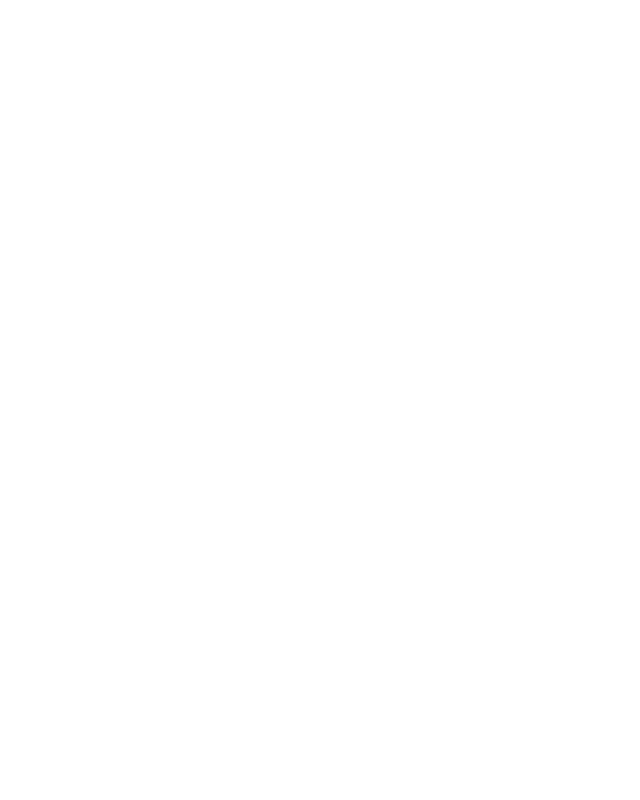
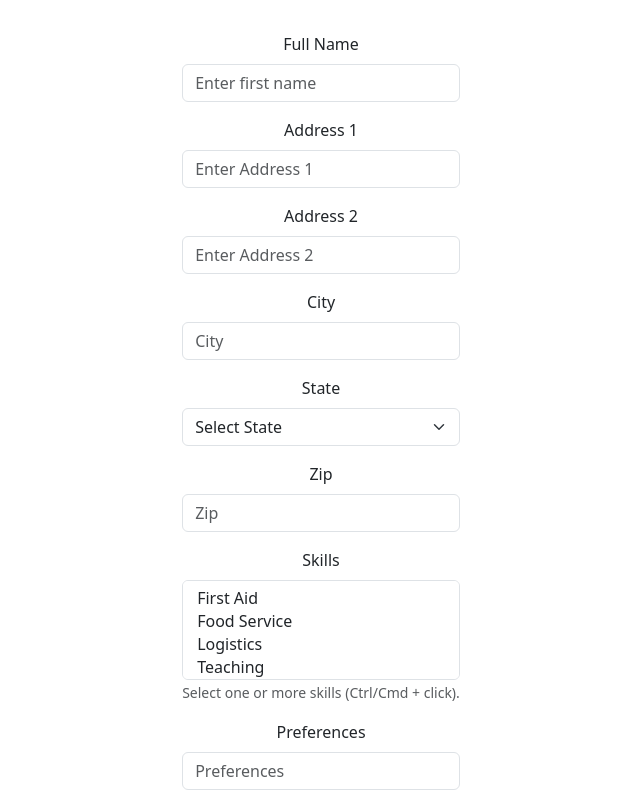
Before and after one commit to Muhammad-Wajeeh/4353-Software-Design-Project-, a React (Vite) app in the folder Client/: page /ProfileManagement in a window 1280 px wide. Before the commit this address had no page. Shown: the top 800 px of the page, without its empty margins (319-959 px from the left). Built offline with nearby package versions, Linux system fonts and the light colour scheme.

Commit message:
Added Profile Management Page

```diff
--- a/Client/package.json
+++ b/Client/package.json
@@ -13,6 +13,8 @@
     "bootstrap": "^5.3.8",
     "react": "^19.1.1",
     "react-bootstrap": "^2.10.10",
+    "react-bootstrap-multiselect": "^2.4.1",
+    "react-datepicker": "^8.7.0",
     "react-dom": "^19.1.1",
     "react-router-dom": "^7.9.2"
   },
--- a/Client/src/App.jsx
+++ b/Client/src/App.jsx
@@ -1,31 +1,26 @@
-import { useState } from 'react'
+import { useState } from "react";
 import { BrowserRouter as Router, Routes, Route } from "react-router-dom";
-import './App.css'
-import Login from './Pages/Login';
-import Register from './Pages/Register';
+import "./App.css";
+import Login from "./Pages/Login";
+import Register from "./Pages/Register";
+import ProfileManagement from "./Pages/ProfileManagement";
 
 function App() {
-  const [count, setCount] = useState(0)
+  const [count, setCount] = useState(0);
   return (
     <>
-
-
       <Router>
-      <Routes>
-        <Route
-          path="/Login"
-          element = {<Login></Login>}
-            />
-            <Route
-          path="/Register"
-          element = {<Register></Register>}
-            />
-
-
-      </Routes>
-    </Router>
+        <Routes>
+          <Route path="/Login" element={<Login></Login>} />
+          <Route path="/Register" element={<Register></Register>} />
+          <Route
+            path="/ProfileManagement"
+            element={<ProfileManagement></ProfileManagement>}
+          />
+        </Routes>
+      </Router>
     </>
-  )
+  );
 }
 
-export default App
+export default App;
--- /dev/null
+++ b/Client/src/Pages/ProfileManagement.jsx
@@ -0,0 +1,109 @@
+import { BrowserRouter as Router, Routes, Route } from "react-router-dom";
+import Button from "react-bootstrap/Button";
+import Form from "react-bootstrap/Form";
+import ButtonGroup from "react-bootstrap/ButtonGroup";
+import Dropdown from "react-bootstrap/Dropdown";
+import React, { useState } from "react";
+import DatePicker from "react-datepicker";
+import "react-datepicker/dist/react-datepicker.css";
+import FormGroup from "react-bootstrap/esm/FormGroup";
+
+function ProfileManagement() {
+  const [startDate, setStartDate] = useState(new Date());
+
+  return (
+    <>
+      <Form>
+        <Form.Group className="mb-3" controlId="formBasicFirstName">
+          <Form.Label>Full Name</Form.Label>
+          <Form.Control
+            type="name"
+            placeholder="Enter first name"
+            maxLength={50}
+          />
+        </Form.Group>
+
+        <Form.Group className="mb-3" controlId="fromBasicAddress2">
+          <Form.Label>Address 1</Form.Label>
+          <Form.Control
+            type="text"
+            placeholder="Enter Address 1"
+            maxLength={100}
+          />
+        </Form.Group>
+
+        <Form.Group className="mb-3" controlId="fromBasicAddress2">
+          <Form.Label>Address 2</Form.Label>
+          <Form.Control
+            type="text"
+            placeholder="Enter Address 2"
+            maxLength={100}
+          />
+        </Form.Group>
+
+        <Form.Group className="mb-3" controlId="City">
+          <Form.Label>City</Form.Label>
+          <Form.Control type="text" placeholder="City" maxLength={100} />
+          <Form.Text className="text-muted"></Form.Text>
+        </Form.Group>
+
+        <Form.Group className="mb-3" controlId="mySelectId">
+          <Form.Label>State</Form.Label>
+          <Form.Select aria-label="Default select example">
+            <option>Select State</option>
+            <option value="1">TX</option>
+            <option value="2">NY</option>
+            <option value="3">LA</option>
+          </Form.Select>
+        </Form.Group>
+
+        <Form.Group className="mb-3" controlId="Zip Code">
+          <Form.Label>Zip</Form.Label>
+          <Form.Control type="Number" placeholder="Zip" maxLength={9} />
+          <Form.Text className="text-muted"></Form.Text>
+        </Form.Group>
+
+        <Form.Group className="mb-3" controlId="skills">
+          <Form.Label>Skills</Form.Label>
+          <Form.Select
+            multiple
+            required
+            name="skills"
+            style={{ maxHeight: 100 }}
+          >
+            <option value="First Aid">First Aid</option>
+            <option value="Food Service">Food Service</option>
+            <option value="Logistics">Logistics</option>
+            <option value="Teaching">Teaching</option>
+            <option value="Event Setup">Event Setup</option>
+            <option value="Data Entry">Data Entry</option>
+            <option value="Customer Service">Customer Service</option>
+          </Form.Select>
+          <Form.Text muted>
+            Select one or more skills (Ctrl/Cmd + click).
+          </Form.Text>
+        </Form.Group>
+
+        <Form.Group className="mb-3" controlId="Preferences">
+          <Form.Label>Preferences</Form.Label>
+          <Form.Control type="text" placeholder="Preferences" />
+          <Form.Text className="text-muted"></Form.Text>
+        </Form.Group>
+
+        <Form.Label>Availability</Form.Label>
+        <Form.Group className="mb-3">
+          <DatePicker
+            selected={startDate}
+            onChange={(date) => setStartDate(date)}
+          />
+        </Form.Group>
+
+        <Button variant="primary" type="submit">
+          Submit
+        </Button>
+      </Form>
+    </>
+  );
+}
+
+export default ProfileManagement;
```
Also changed, not shown: Client/src/Pages/Register.jsx (+5 -12 lines), 1 other file (tests, documents, lock files or other folders).
